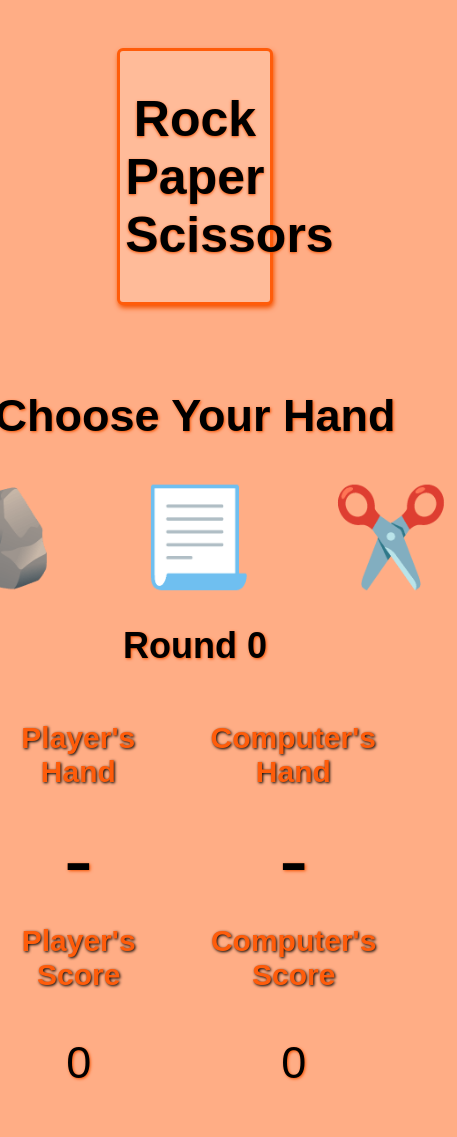
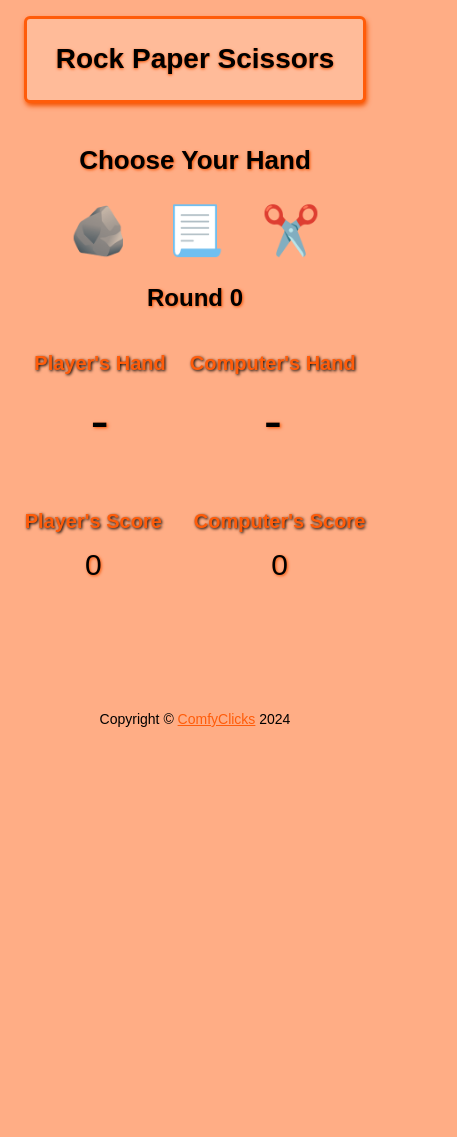
Before and after one commit to ComfyClicks/Rock-Paper-Scissors, a plain HTML site: page index.html in a window 390 px wide. Shown: the top 1137 px of the page, 457 px wide, since content can reach past the window. After the commit the page ends 844 px from the top, so only its background shows below. Drawn offline with Linux system fonts and the light colour scheme.

Commit message:
added responsive styling

```diff
--- a/index.html
+++ b/index.html
@@ -58,7 +58,7 @@
   </main>
 
   <footer id="footer">
-    <p>Copyright &copy; ComfyClicks 2024</p>
+    <p>Copyright &copy; <a href="https://github.com/ComfyClicks">ComfyClicks</a> 2024</p>
   </footer>
 
 </body>
--- a/scss/styles.scss
+++ b/scss/styles.scss
@@ -98,7 +98,6 @@ header {
     gap: 3.5rem;
     height: 200px;
     text-shadow: 1px 1px 3px $hover-color;
-
   }
 
   p {
@@ -166,4 +165,161 @@ header {
 
 #footer {
   text-align: center;
+
+  a {
+    color: $text-color;
+  }
+  a:hover {
+    color: $hover-color;
+  }
 }
+
+@media screen and (max-width: 768px) {
+  header {
+    margin: 2em 0;
+    div {
+      width: 80%;
+      h1 {
+        font-size: 35px;
+        padding: 0.2em;
+      }
+    }
+  }
+
+  #choosehand {
+    h1 {
+      font-size: 32px;
+      margin: 1em 0;
+    }
+
+    #choicesDiv {
+      gap: 2em;
+    }
+
+    .choices {
+      font-size: 4em;
+    }
+  }
+
+  #play {
+    height: auto;
+
+    #round {
+      font-size: 28px;
+      margin: 1em 0;
+    }
+
+    h2 {
+      font-size: 20px;
+    }
+
+    .chosenHands {
+      flex-direction: row;
+      gap: 1.5rem;
+      height: auto;
+    }
+
+    p {
+      font-size: 50px;
+    }
+  }
+
+  #scoreboard {
+    #scoreboardDiv {
+      flex-direction: row;
+      gap: 2rem;
+      font-size: 18px;
+    }
+
+    h2 {
+      font-size: 20px;
+      margin: 0.5em 0;
+    }
+
+    p {
+      font-size: 30px;
+      margin: 0.5em 0;
+    }
+  }
+
+  #reset {
+    height: 120px;
+
+    button {
+      font-size: 18px;
+      height: 45px;
+      width: 120px;
+    }
+  }
+}
+
+@media screen and (max-width: 480px) {
+  header {
+    margin: 1em 0;
+    div {
+      width: 90%;
+      h1 {
+        font-size: 28px;
+      }
+    }
+  }
+
+  #choosehand {
+    h1 {
+      font-size: 26px;
+    }
+
+    #choicesDiv {
+      gap: 1.5em;
+    }
+
+    .choices {
+      font-size: 3em;
+    }
+  }
+
+  #play {
+    #round {
+      font-size: 24px;
+    }
+
+    h2 {
+      font-size: 20px;
+    }
+
+    p {
+      font-size: 50px;
+    }
+  }
+
+  #scoreboard {
+    #scoreboardDiv {
+      font-size: 16px;
+    }
+
+    h2 {
+      font-size: 20px;
+    }
+
+    p {
+      font-size: 30px;
+    }
+  }
+
+  #reset {
+    height: 100px;
+
+    button {
+      font-size: 16px;
+      height: 40px;
+      width: 110px;
+    }
+  }
+
+  #footer {
+    font-size: 14px;
+    margin-top: 1em;
+  }
+
+
+}
```
Also changed, not shown: css/styles.css, 1 other file.
